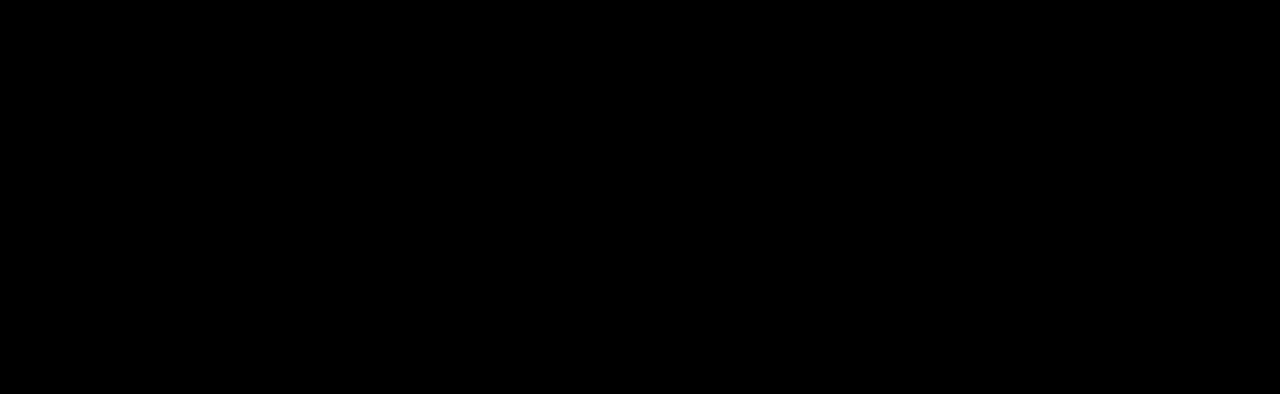
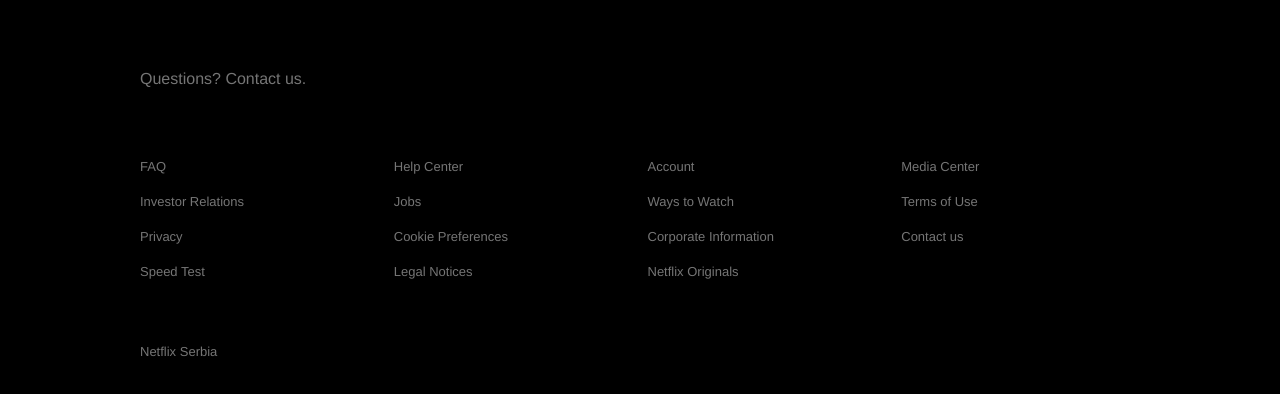
Before and after one commit to mrksfon/netflix-clone, a React (Create React App) app: page / in a window 1280 px wide. Shown: the part 1244-1638 px from the top of the page. Before the commit the page ends 1228 px from the top, so only its background shows below. Built offline with nearby package versions, Linux system fonts and the light colour scheme; the HTML template or start-up script is replaced by a standard one.

Commit message:
Creating Footer Component

```diff
--- a/src/App.js
+++ b/src/App.js
@@ -1,19 +1,12 @@
 import React from 'react';
-import jumboData from './fixtures/jumbo.json';
-import Jumbotron from './components/jumbotron';
+import { FooterContainer } from './containers/footer';
+import {JumbotronContainer} from './containers/jumbotron';
 
 export default function App() {
   return (
-    <Jumbotron.Container>
-      {jumboData.map((item) => (
-        <Jumbotron key={item.id} direction={item.direction}>
-          <Jumbotron.Pane>
-            <Jumbotron.Title>{item.title}</Jumbotron.Title>
-            <Jumbotron.SubTitle>{item.subTitle}</Jumbotron.SubTitle>
-          </Jumbotron.Pane>
-          <Jumbotron.Image src={item.image} alt={item.alt} />
-        </Jumbotron>
-      ))}
-    </Jumbotron.Container>
+    <React.Fragment>
+      <JumbotronContainer />
+      <FooterContainer />
+    </React.Fragment>
   );
 }
--- /dev/null
+++ b/src/components/footer/index.js
@@ -0,0 +1,31 @@
+import React from 'react';
+import {Container,Row,Column,Link,Title,Text,Break} from './styles/footer';
+
+
+export default function Footer({children,...restProps}){
+    return <Container {...restProps}>{children}</Container>
+};
+
+Footer.Row = function FooterRow({children,...restProps}){
+    return <Row {...restProps}>{children}</Row>;
+};
+
+Footer.Column = function FooterColumn({children,...restProps}){
+    return <Column {...restProps}>{children}</Column>;
+};
+
+Footer.Link = function FooterLink({children,...restProps}){
+    return <Link {...restProps}>{children}</Link>;
+};
+
+Footer.Title = function FooterTitle({children,...restProps}){
+    return <Title {...restProps}>{children}</Title>;
+};
+
+Footer.Text = function FooterText({children,...restProps}){
+    return <Text {...restProps}>{children}</Text>;
+}
+
+Footer.Break = function FooterBreak({children,...restProps}){
+    return <Break {...restProps}>{children}</Break>;
+}
--- /dev/null
+++ b/src/components/footer/styles/footer.js
@@ -0,0 +1,56 @@
+import styled from 'styled-components/macro';
+
+
+//container,row,column,text,title,break,
+
+export const Container = styled.div`
+    display : flex;
+    padding: 70px 56px;
+    margin: auto;
+    max-width: 1000px;
+    flex-direction: column;
+
+    @media(max-width: 1000px){
+        padding: 70px 30px;
+    }
+`;
+
+export const Column = styled.div`
+    display: flex;
+    flex-direction: column;
+    text-align: left;
+`;
+
+export const Row = styled.div`
+    display: grid;
+    grid-template-columns: repeat(auto-fill,minmax(210px,1fr));
+    grid-gap: 15px;
+
+    @media(max-width: 1000px){
+        grid-template-columns: repeat(auto-fill,minmax(150px,1fr));
+    }
+`;
+
+export const Link = styled.a`
+    color: #757575;
+    margin-bottom: 20px;
+    font-size:13px;
+    text-decoration: none;
+`;
+
+export const Title = styled.p`
+    font-size: 16px;
+    color: #757575;
+    margin-bottom: 40px;
+`;
+
+export const Text = styled.p`
+    font-size: 13px;
+    color: #757575;
+    margin-bottom: 40px;
+`;
+
+export const Break = styled.p`
+    flex-basis: 100%;
+    height: 0;
+`;
--- /dev/null
+++ b/src/components/index.js
@@ -0,0 +1,2 @@
+export {default as Jumbotron} from './jumbotron';
+export {default as Footer} from './footer';
--- a/src/components/jumbotron/index.js
+++ b/src/components/jumbotron/index.js
@@ -3,8 +3,8 @@
 
 export default function Jumbotron({ children, direction = 'row', ...restProps }) {
     return (
-        <Item direction={direction} {...restProps}>
-            <Inner>
+        <Item {...restProps}>
+            <Inner direction={direction}>
                 {children}
             </Inner>
         </Item>
--- /dev/null
+++ b/src/containers/footer.js
@@ -0,0 +1,38 @@
+import React from 'react';
+import {Footer} from '../components';
+
+export function FooterContainer(){
+    return(
+        <Footer>
+            <Footer.Title>Questions? Contact us.</Footer.Title>
+            <Footer.Break />
+            <Footer.Row>
+                <Footer.Column>
+                    <Footer.Link href="#">FAQ</Footer.Link>
+                    <Footer.Link href="#">Investor Relations</Footer.Link>
+                    <Footer.Link href="#">Privacy</Footer.Link>
+                    <Footer.Link href="#">Speed Test</Footer.Link>
+                </Footer.Column>
+                <Footer.Column>
+                    <Footer.Link href="#">Help Center</Footer.Link>
+                    <Footer.Link href="#">Jobs</Footer.Link>
+                    <Footer.Link href="#">Cookie Preferences</Footer.Link>
+                    <Footer.Link href="#">Legal Notices</Footer.Link>
+                </Footer.Column>
+                <Footer.Column>
+                    <Footer.Link href="#">Account</Footer.Link>
+                    <Footer.Link href="#">Ways to Watch</Footer.Link>
+                    <Footer.Link href="#">Corporate Information</Footer.Link>
+                    <Footer.Link href="#">Netflix Originals</Footer.Link>
+                </Footer.Column>
+                <Footer.Column>
+                    <Footer.Link href="#">Media Center</Footer.Link>
+                    <Footer.Link href="#">Terms of Use</Footer.Link>
+                    <Footer.Link href="#">Contact us</Footer.Link>
+                </Footer.Column>
+            </Footer.Row>
+            <Footer.Break />
+            <Footer.Text>Netflix Serbia</Footer.Text>
+        </Footer>
+    )
+}
--- /dev/null
+++ b/src/containers/jumbotron.js
@@ -0,0 +1,19 @@
+import React from 'react';
+import jumboData from '../fixtures/jumbo.json';
+import {Jumbotron} from '../components';
+
+export function JumbotronContainer() {
+  return (
+    <Jumbotron.Container>
+      {jumboData.map((item) => (
+        <Jumbotron key={item.id} direction={item.direction}>
+          <Jumbotron.Pane>
+            <Jumbotron.Title>{item.title}</Jumbotron.Title>
+            <Jumbotron.SubTitle>{item.subTitle}</Jumbotron.SubTitle>
+          </Jumbotron.Pane>
+          <Jumbotron.Image src={item.image} alt={item.alt} />
+        </Jumbotron>
+      ))}
+    </Jumbotron.Container>
+  );
+}
```
Also changed, not shown: src/pages/home.js (added).
